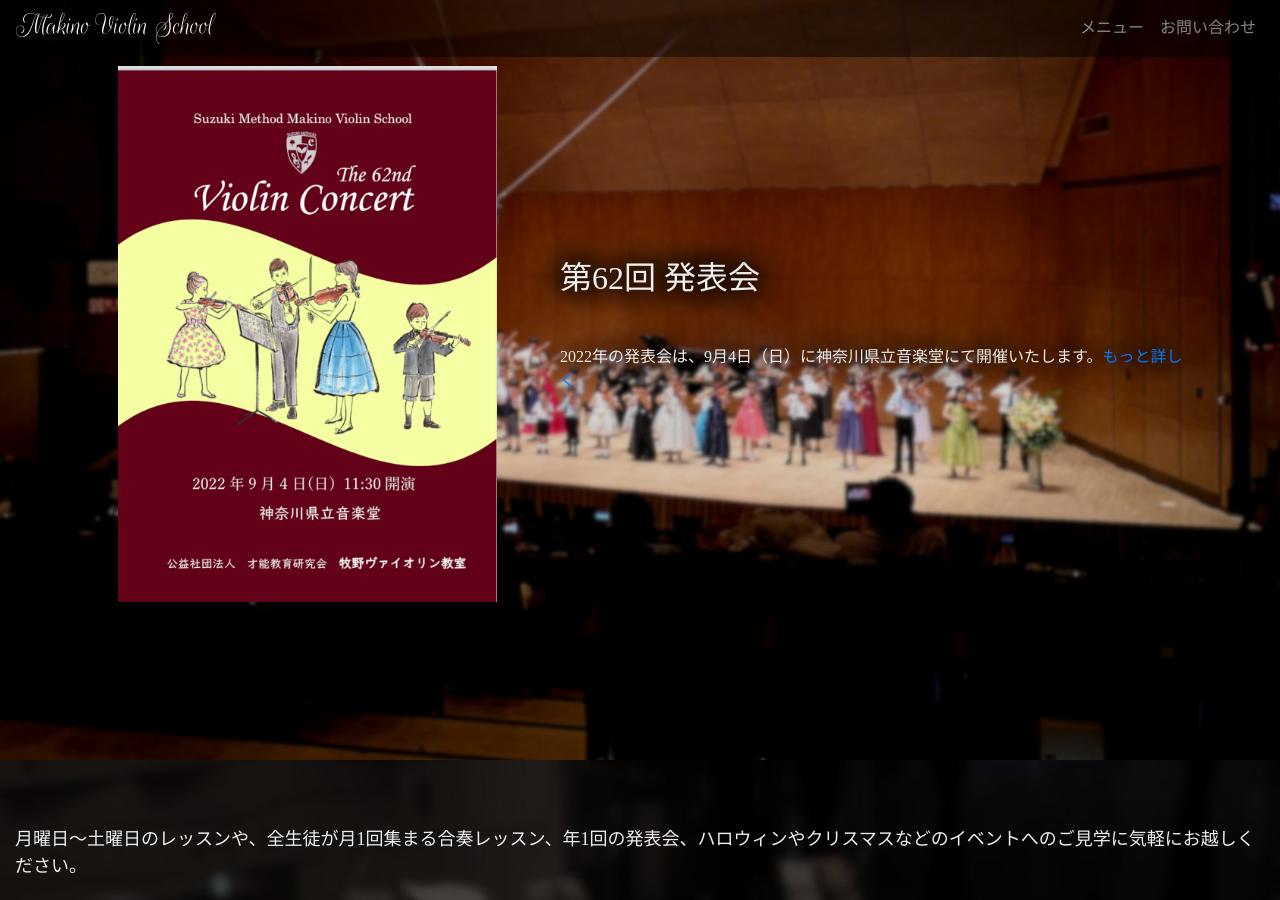
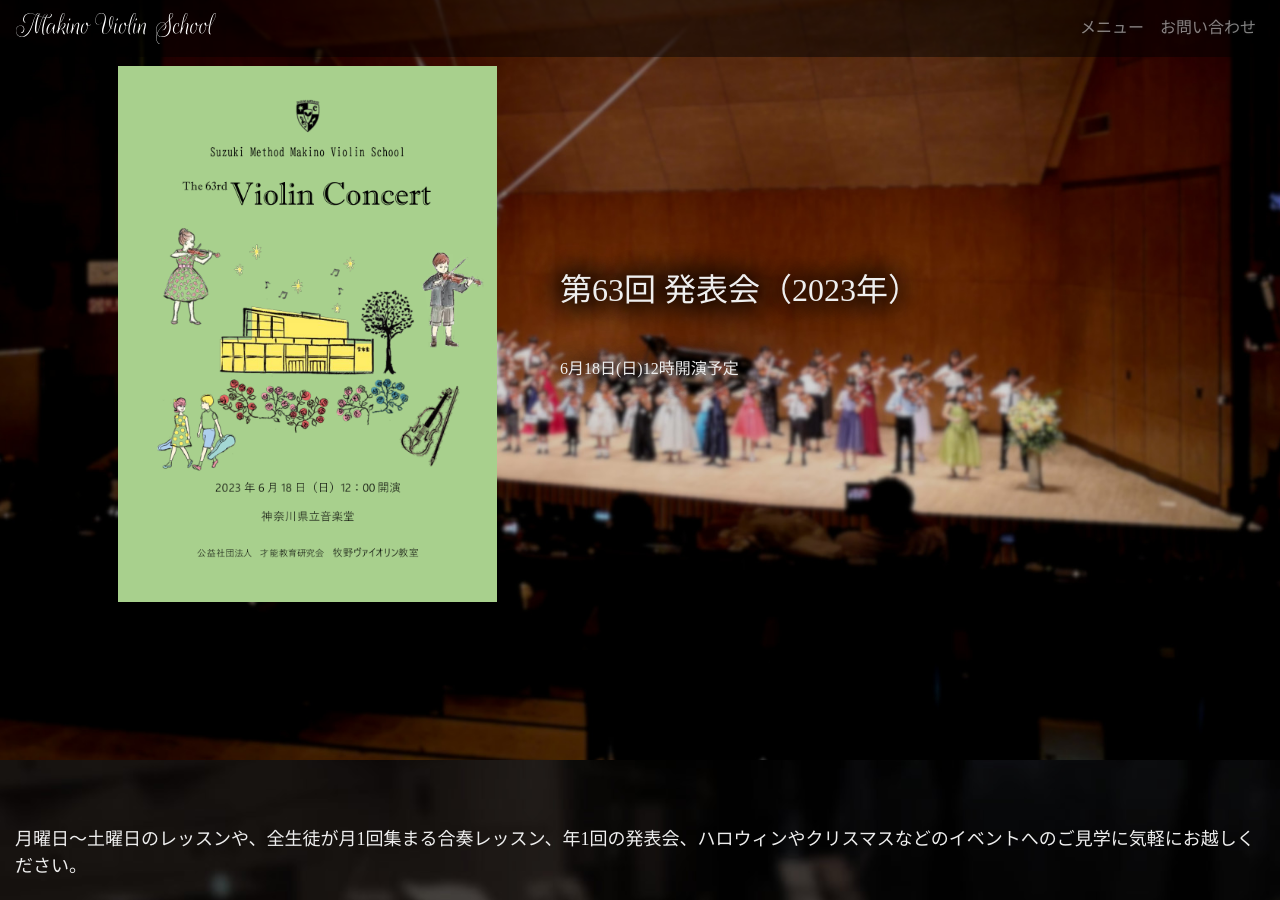
Before and after one commit to makinoviolin/makinoviolin.github.io, a Jekyll site: the page built from index.md, in a window 1280 px wide and 900 px high, scrolled down 6013 px. Built offline with Jekyll 4.4.1, drawn with Linux system fonts in a browser that asks for light colours; nearby versions of some CDN libraries; some web fonts are replaced; comment, search, counter and statistics services are not loaded.

Commit message:
2023 concert announcement on top page

```diff
--- a/_includes/indexhero4.html
+++ b/_includes/indexhero4.html
@@ -3,11 +3,11 @@
     <div class="container h-100">
         <div class="row h-100">
             <div class="col-lg-5 col-md-6 col-12 my-auto px-5 pt-5">
-                <img src="{{ site.baseurl }}/assets/img/2022concert-frontcover-500.jpg">
+                <img src="{{ site.baseurl }}/assets/img/2023-concertprogram-500.png">
             </div>
             <div class="col-lg-7 col-md-6 col-12 my-auto pb-5">
-                <h2>第62回 発表会</h2>
-                <span class="lead">2022年の発表会は、9月4日（日）に神奈川県立音楽堂にて開催いたします。<a href="{{ site.baseurl }}blog/2022/07/27/2022concert.html">もっと詳しく</a></lead>
+                <h2>第63回 発表会（2023年）</h2>
+                <span class="lead">6月18日(日)12時開演予定</span>
             </div>
         </div>
     </div>
```
Also changed, not shown: assets/img/2023-concertprogram-500.png (added).
